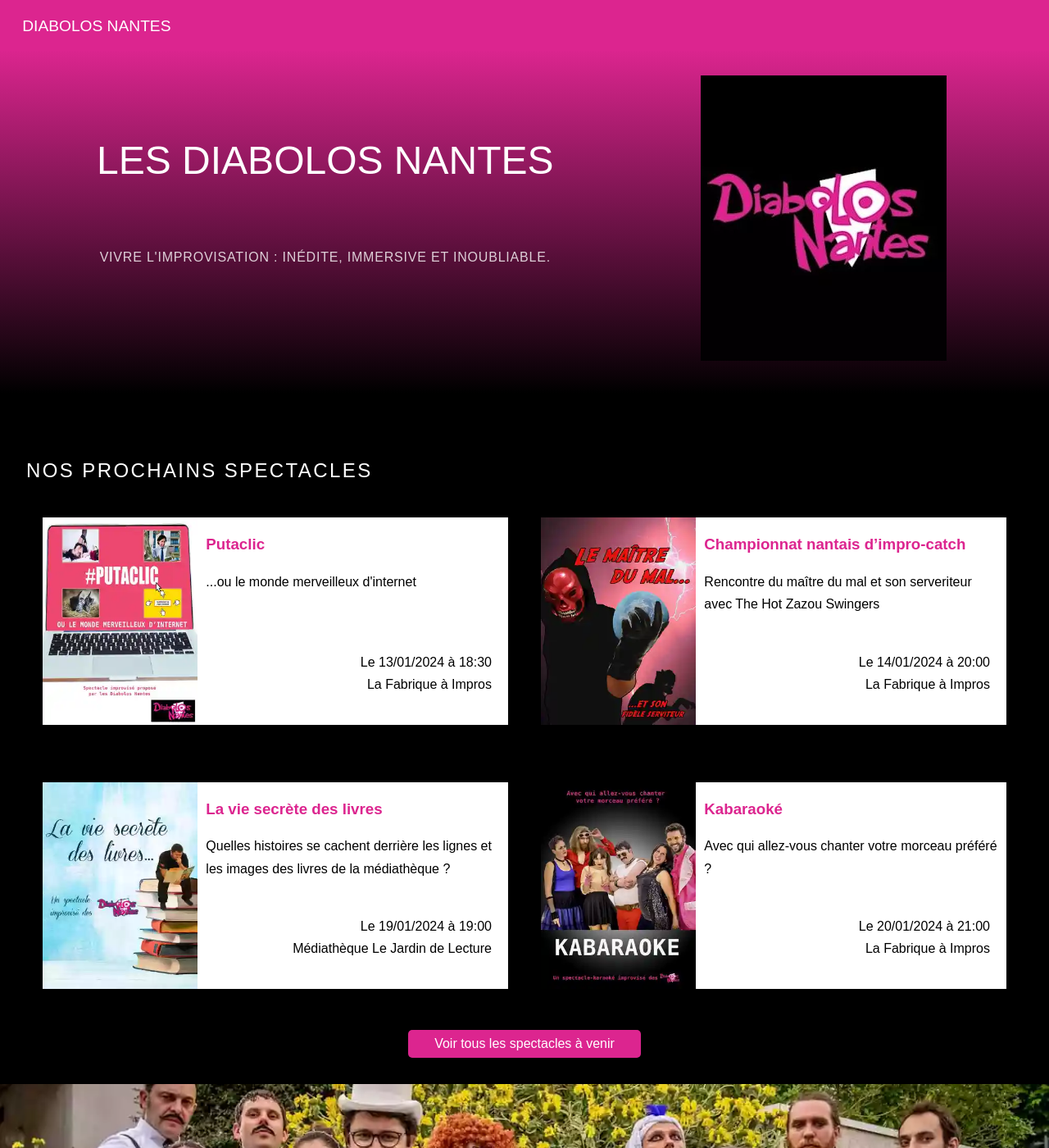
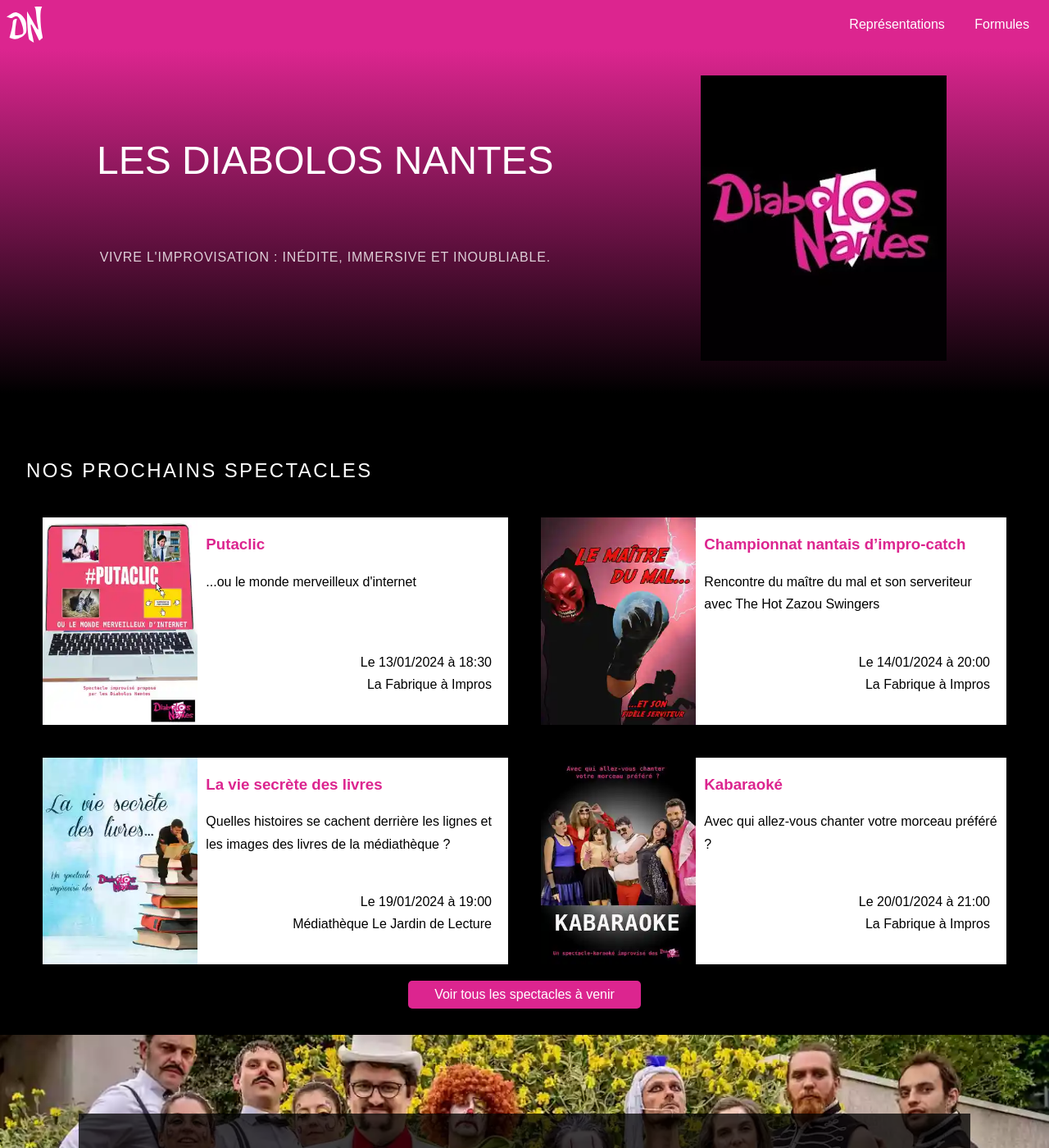
Before and after one commit to guillaumew/diabolos, a Jekyll site: the page built from index.html, in a window 1280 px wide and 1400 px high. Shown: the whole window at 82% size. Built offline with Jekyll 4.4.1, drawn with Linux system fonts in a browser that asks for light colours.

Commit message:
Ajout du menu

```diff
--- a/_includes/card.html
+++ b/_includes/card.html
@@ -1,8 +1,8 @@
 <div class="pure-u-1-1 pure-u-lg-1-2 pure-u-xxl-1-3">
     <a href="{{site.baseurl}}{{include.link}}">
         <div class="card pure-g">
-            <img src="{{site.baseurl}}/assets/img/{{include.image}}" class="affiche pure-u-1 pure-u-sm-1-3" alt="Affiche de {{include.title}}">
-            <div class="spectacle pure-u-1 pure-u-sm-2-3">
+            <img src="{{site.baseurl}}/assets/img/{{include.image}}" class="affiche pure-u-1-3" alt="Affiche de {{include.title}}">
+            <div class="spectacle pure-u-2-3">
                 <div class="inside-spectacle">
                     <h3>{{include.title}}</h3>
                     <p> {{include.summary}}</p>
--- a/_includes/header.html
+++ b/_includes/header.html
@@ -1,5 +1,9 @@
 <div class="header">
     <div class="home-menu pure-menu pure-menu-horizontal pure-menu-fixed">
-        <a class="pure-menu-heading" href="{{site.baseurl}}/">Diabolos Nantes</a>
+        <a class="pure-menu-heading" href="/"></a>
+        <ul class="pure-menu-list">
+            <li class="pure-menu-item"><a href="/dates.html" class="pure-menu-link">Représentations</a></li>
+            <li class="pure-menu-item"><a href="/spectacles.html" class="pure-menu-link">Formules</a></li>
+        </ul>
     </div>
 </div>
--- a/_layouts/default.html
+++ b/_layouts/default.html
@@ -5,7 +5,7 @@
     <meta name="viewport" content="width=device-width, initial-scale=1.0">
     {% seo %}
     <link rel="stylesheet" href="/assets/css/common.css">
-    <link rel="shortcut icon" type="image/png" href="/assets/img/favicon.ico">
+    <link rel="shortcut icon" type="image/png" href="/assets/img/dn-rose.svg">
     <script defer async data-host="diabolosnantes.fr" src="https://liteanalytics.com/lite.js"></script>
 </head>
 <body>
--- a/_sass/common.scss
+++ b/_sass/common.scss
@@ -92,13 +92,16 @@ a.pure-button-primary {
  * I want to customize how my .pure-menu looks at the top of the page
  */
 
+
 .home-menu {
     padding: 0.5em;
-    text-align: center;
-}
-.home-menu {
+    text-align: left;
     background: #DC258F;
 }
+.home-menu ul {
+    float: right;
+}
+
 .pure-menu.pure-menu-fixed {
     /* Fixed menus normally have a border at the bottom. */
     border-bottom: none;
@@ -109,6 +112,11 @@ a.pure-button-primary {
     color: white;
     font-weight: 400;
     font-size: 120%;
+    background-image: url("/assets/img/dn-blanc.svg");
+    background-size: contain;
+    background-repeat: no-repeat;
+    height: 2.3em;
+    width: 2.3em;
 }
 
 .home-menu .pure-menu-selected a {
@@ -116,7 +124,11 @@ a.pure-button-primary {
 }
 
 .home-menu a {
-    color: #6FBEF3;
+    color: white;
+}
+.pure-menu-link:hover, .pure-menu-link:focus {
+    color: white;
+    background-color: #DC258F;
 }
 
 
@@ -212,10 +224,10 @@ a.pure-button-primary {
 .card{
     background: white;
     color: black;
-    margin: 20px;
+    margin: 0;
+    width: 100%;
     position: relative;
     margin-bottom: 50px;
-    width: calc(100% - 40px);
     overflow: auto;
 }
 
@@ -284,20 +296,6 @@ a .card{
         font-size: 16px;
     }
 
-    /* We can align the menu header to the left, but float the
-    menu items to the right. */
-    .home-menu {
-        text-align: left;
-    }
-        .home-menu ul {
-            float: right;
-        }
-
-    /* We increase the height of the splash-container */
-/*    .splash-container {
-        height: 500px;
-    }*/
-
     /* We decrease the width of the .splash, since we have more width
     to work with */
     .splash {
@@ -319,6 +317,11 @@ a .card{
         padding: 5em;
         margin:5em;
     }
+
+    .card {
+        margin: 20px;
+        width: calc(100% - 40px);
+    }
 }
 
 /*
```
Also changed, not shown: assets/img/dn-blanc.svg (added), assets/img/dn-rose.svg (added), assets/img/heros.jpg (added).
